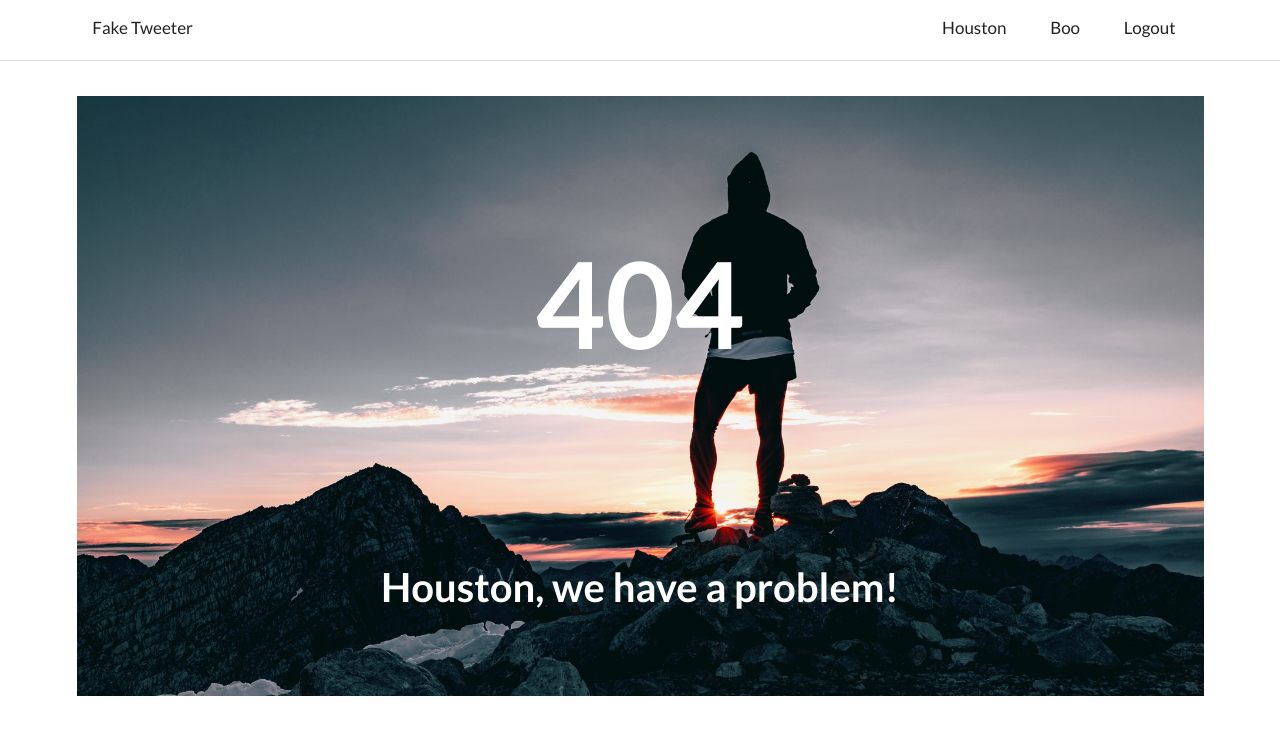
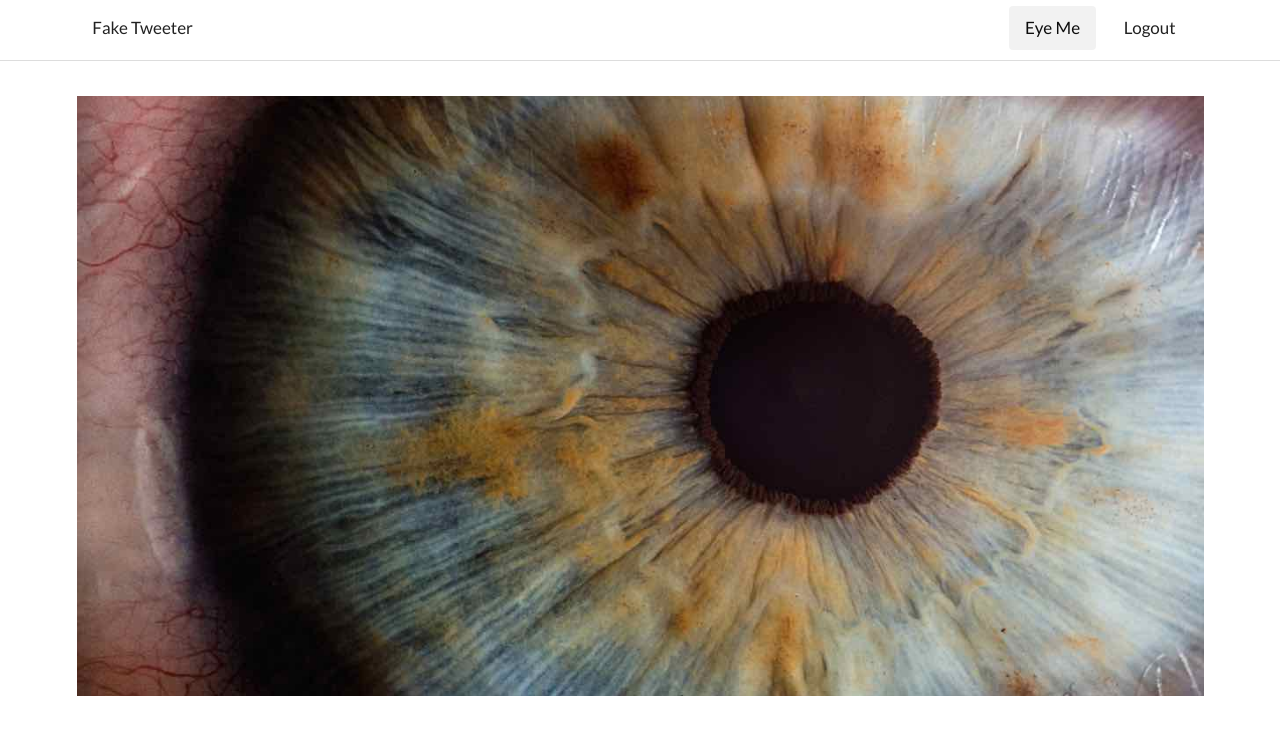
Before and after one commit to ivanpilot/tweet-client, a React (Create React App) app: page /eyeme in a window 1280 px wide. Before the commit this address had no page. Shown: the top 734 px of the page. Built offline with nearby package versions, Linux system fonts and the light colour scheme; sample sign-in values are in the browser's storage; what normalizr would draw is missing.

Commit message:
minor tweaks added and clean up code

```diff
--- a/src/components/BodyContainer.js
+++ b/src/components/BodyContainer.js
@@ -2,10 +2,10 @@ import React from 'react';
 import { Route, Redirect, Switch } from 'react-router-dom';
 import { PrivateRoute } from './PrivateRoute';
 import RootPage from '../containers/RootPage';
-import Authenticating from './Authenticating';
+import Authenticating from '../containers/Authenticating';
 import Logout from './Logout';
 import { NotFound } from './NotFound';
-import { Boo } from './Boo';
+import { EyeMe } from './EyeMe';
 import '../styles/BodyContainer.css';
 
 class BodyContainer extends React.Component {
@@ -14,7 +14,7 @@ class BodyContainer extends React.Component {
       <div className="body-container">
         <Switch>
           <PrivateRoute exact path='/tweets' component={RootPage} />
-          <PrivateRoute exact path='/boo' component={Boo} />
+          <PrivateRoute exact path='/eyeme' component={EyeMe} />
           <Route exact path='/login' component={Authenticating} />
           <Route exact path='/signup' component={Authenticating} />
           <PrivateRoute exact path='/logout' component={Logout} />
--- a/src/components/Boo.js
+++ /dev/null
@@ -1,7 +0,0 @@
-import React from 'react';
-
-export const Boo = (props) => (
-  <div>
-    <h1>BOOOOOOOOOO!!!!!</h1>
-  </div>
-)
--- /dev/null
+++ b/src/components/EyeMe.js
@@ -0,0 +1,7 @@
+import React from 'react';
+import '../styles/Eye.css';
+
+export const EyeMe = (props) => (
+  <div className='eye'>
+  </div>
+)
--- a/src/components/Navbar.js
+++ b/src/components/Navbar.js
@@ -17,15 +17,9 @@ export const Navbar = (props) => (
         <div className="right menu">
           <NavLink
             className="ui item"
-            to='/houston'
+            to='/eyeme'
           >
-            Houston
-          </NavLink>
-          <NavLink
-            className="ui item"
-            to='/boo'
-          >
-            Boo
+            Eye Me
           </NavLink>
           <Link
             className="ui item"
--- /dev/null
+++ b/src/styles/Eye.css
@@ -0,0 +1,19 @@
+.eye {
+  background: url('../images/eye.jpg');
+  background-position: center;
+  background-repeat: no-repeat;
+  background-size: cover;
+  height: 600px;
+  width: 100%;
+}
+
+/*.eye_message {
+  text-align: center;
+}
+
+.eye p {
+  font-size:14px;
+  color: #FFF;
+  padding-top: 270px;
+  padding-left: 300px;
+}*/
```
Also changed, not shown: src/containers/Authenticating.js (renamed from src/components/Authenticating.js, +3 -13 lines), src/images/eye.jpg (added).
